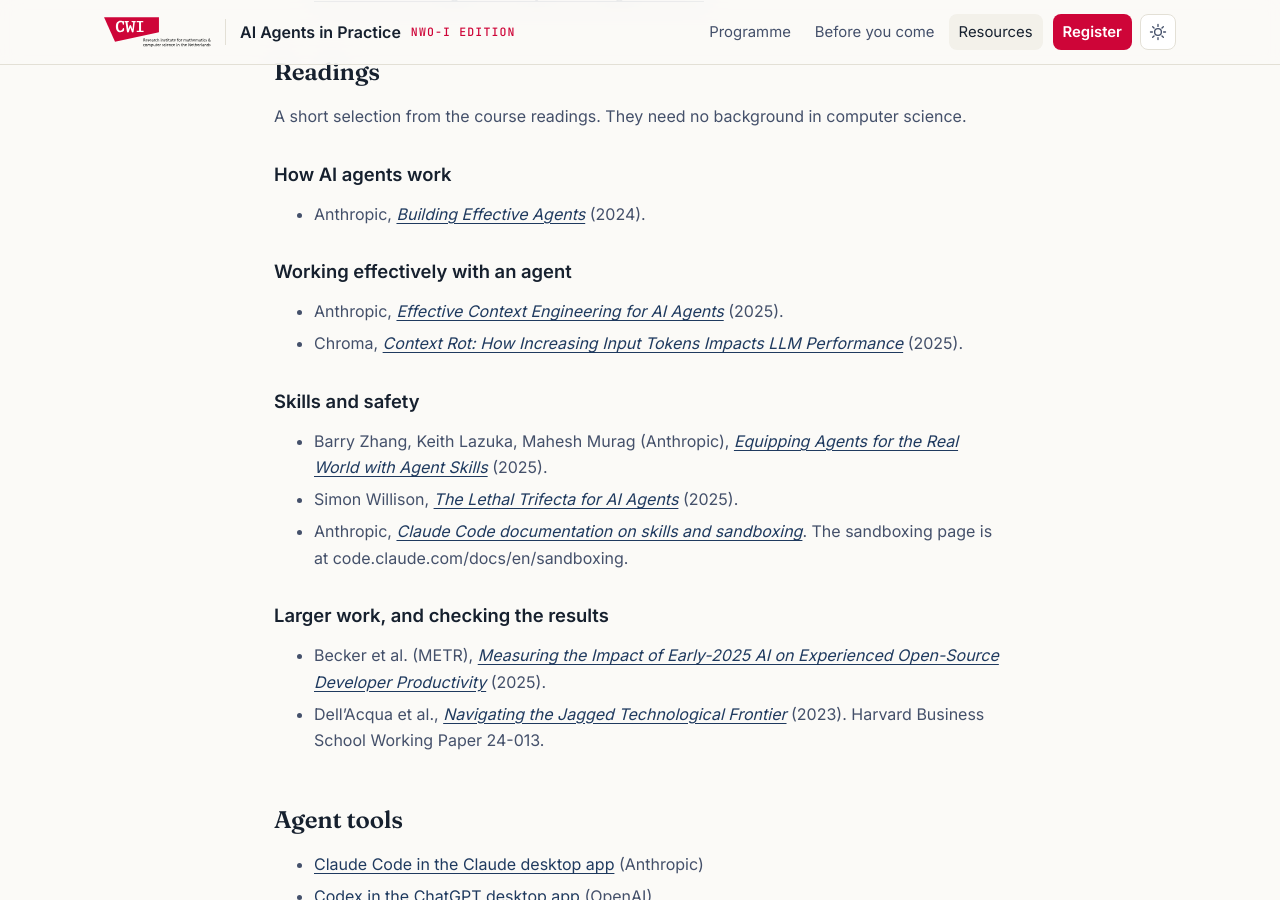
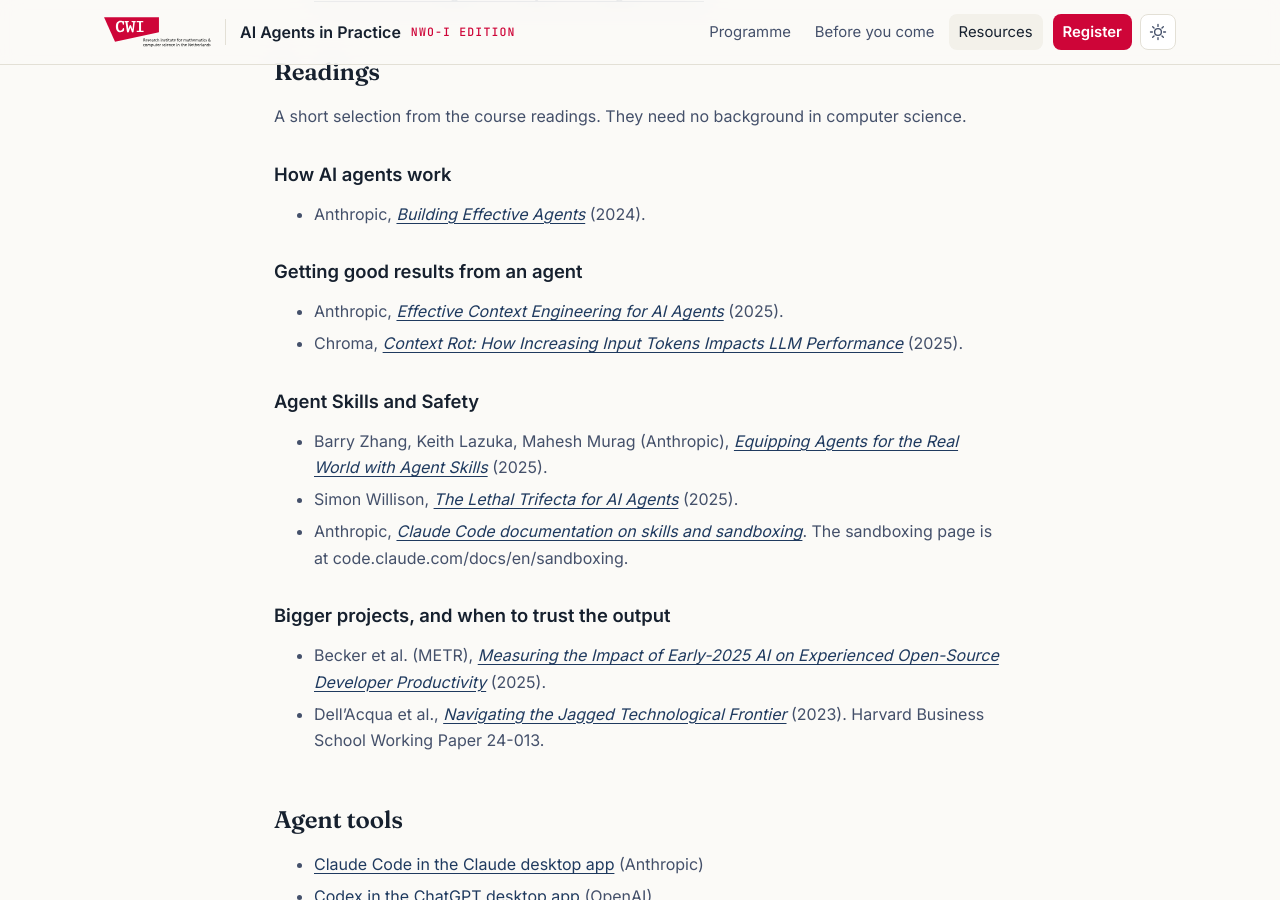
Before and after one commit to nwoi-ai-agents-day/nwoi-ai-agents-day.github.io, a Jekyll site: the page built from resources.md, in a window 1280 px wide and 900 px high, scrolled down 625 px. Built offline with Jekyll 4.4.1, drawn with Linux system fonts in a browser that asks for light colours.

Commit message:
Plain titles on home outcomes and resources; grammar fix

```diff
--- a/_data/programme.yml
+++ b/_data/programme.yml
@@ -88,7 +88,7 @@
   items:
     - Splitting a bigger project into small steps. What you keep doing yourself.
     - Work that takes several days. How the agent keeps track, and how you pick up the next day.
-    - Typical mistakes agents make. Made-up references, quietly doing something else than asked, saying "done" when it is not, and agreeing with you when you are wrong. A live demo with a hidden error. Does the agent find it? Do you?
+    - Typical mistakes agents make. Made-up references, quietly doing something other than what you asked, saying "done" when it is not, and agreeing with you when you are wrong. A live demo with a hidden error. Does the agent find it? Do you?
     - Agents in research, with integrity. Disclosure, authorship, journal and funder rules, and confidentiality in peer review.
 
 - time: "15:20–15:40"
--- a/index.html
+++ b/index.html
@@ -53,9 +53,9 @@ layout: default
     </div>
     <ol class="goals">
       <li><span><strong>How AI agents work.</strong> Say what happens when you type a request into an agent, and what an agent can and cannot see or do.</span></li>
-      <li><span><strong>Working effectively with an agent.</strong> Write a task description that an agent can follow. Give it the right context, steer it while it works and recover when it goes wrong.</span></li>
-      <li><span><strong>Skills and safety.</strong> Explain what a skill is, and how to use agents safely.</span></li>
-      <li><span><strong>Larger work, and checking the results.</strong> Split a larger task, keep long work on track across sessions, recognise the typical failures and check results before you trust them.</span></li>
+      <li><span><strong>Getting good results from an agent.</strong> Write a task description that an agent can follow. Give it the right context, steer it while it works and recover when it goes wrong.</span></li>
+      <li><span><strong>Agent Skills and Safety.</strong> Know what Agent Skills are, and how to use agents safely.</span></li>
+      <li><span><strong>Bigger projects, and when to trust the output.</strong> Use agents on work that takes several days, spot the typical mistakes they make, and check their output before you rely on it.</span></li>
     </ol>
   </div>
 </section>
--- a/resources.md
+++ b/resources.md
@@ -28,18 +28,18 @@ computer science.
 
 - Anthropic, [*Building Effective Agents*](https://www.anthropic.com/research/building-effective-agents) (2024).
 
-### Working effectively with an agent
+### Getting good results from an agent
 
 - Anthropic, [*Effective Context Engineering for AI Agents*](https://www.anthropic.com/research/effective-context-engineering-for-ai-agents) (2025).
 - Chroma, [*Context Rot: How Increasing Input Tokens Impacts LLM Performance*](https://www.trychroma.com/research/context-rot) (2025).
 
-### Skills and safety
+### Agent Skills and Safety
 
 - Barry Zhang, Keith Lazuka, Mahesh Murag (Anthropic), [*Equipping Agents for the Real World with Agent Skills*](https://www.anthropic.com/research/equipping-agents-for-the-real-world-with-agent-skills) (2025).
 - Simon Willison, [*The Lethal Trifecta for AI Agents*](https://simonwillison.net/2025/Jun/16/the-lethal-trifecta/) (2025).
 - Anthropic, [*Claude Code documentation on skills and sandboxing*](https://code.claude.com/docs/en/skills). The sandboxing page is at code.claude.com/docs/en/sandboxing.
 
-### Larger work, and checking the results
+### Bigger projects, and when to trust the output
 
 - Becker et al. (METR), [*Measuring the Impact of Early-2025 AI on Experienced Open-Source Developer Productivity*](https://arxiv.org/abs/2507.09089) (2025).
 - Dell'Acqua et al., [*Navigating the Jagged Technological Frontier*](https://doi.org/10.2139/ssrn.4573321) (2023). Harvard Business School Working Paper 24-013.
```
